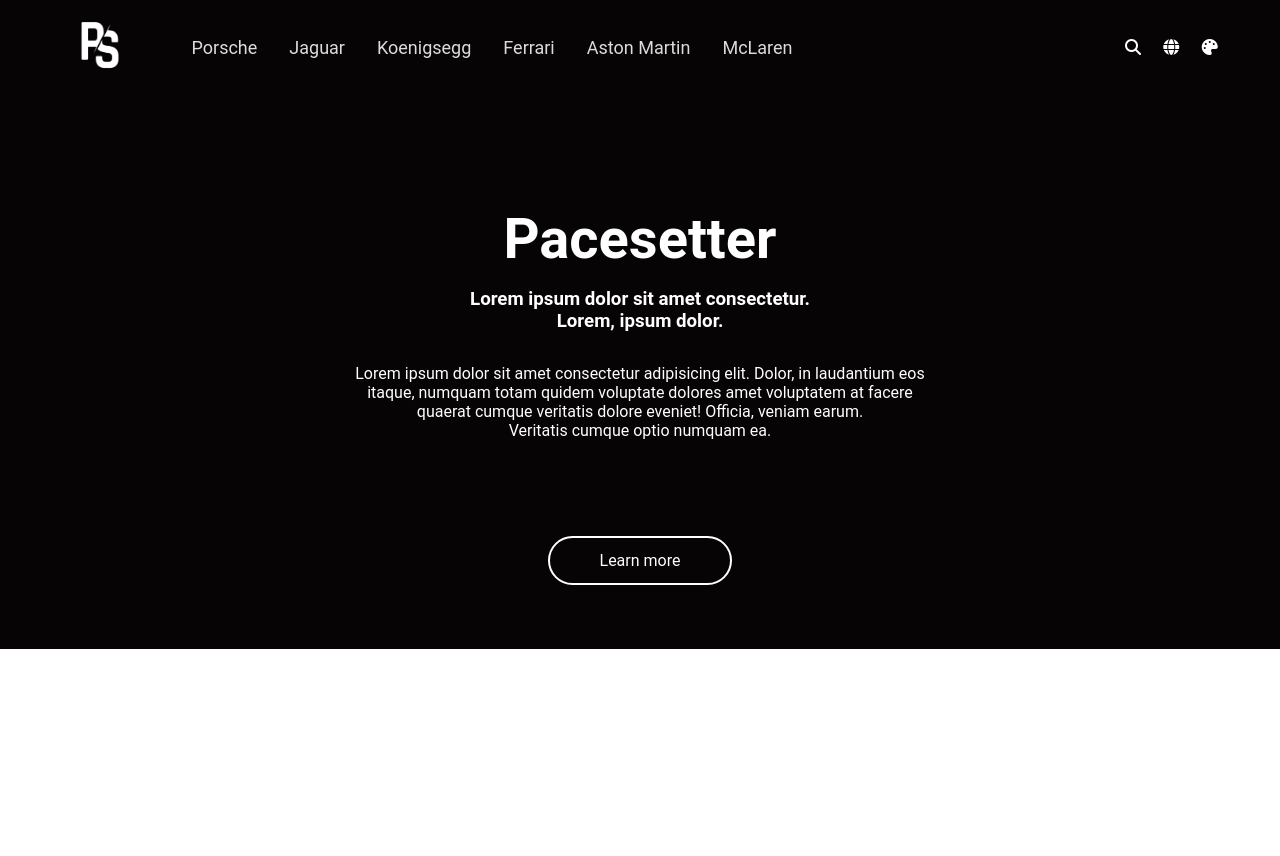
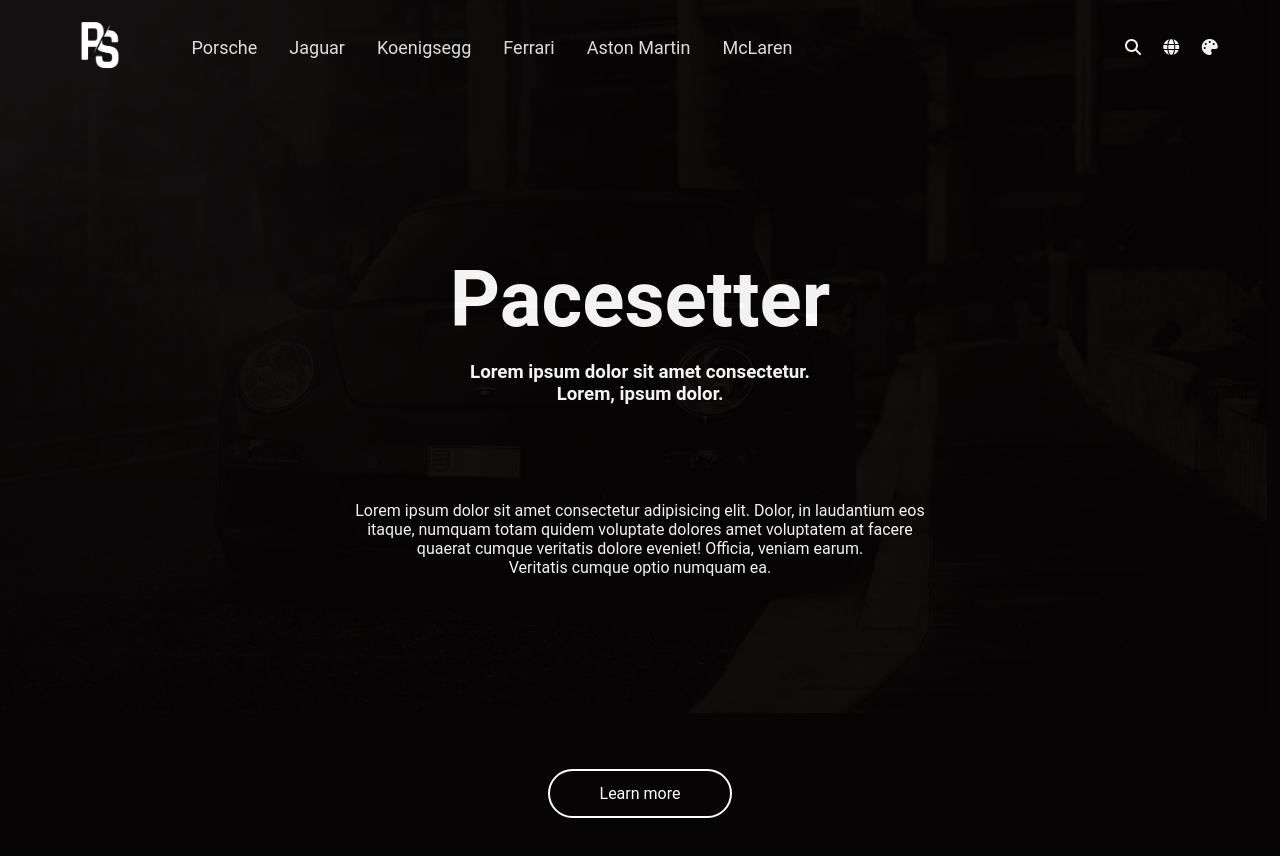
Before and after one commit to joelroed/Pacesetter----TRASHED, a plain HTML site: page index.html in a window 1280 px wide. Before the commit the page ends 800 px from the top, so only its background shows below. Drawn offline with Linux system fonts and the light colour scheme.

Commit message:
Background Initial Test

```diff
--- a/index.html
+++ b/index.html
@@ -11,6 +11,9 @@
   </head>
   <body>
     <section id="landing__page">
+    <figure>
+      <img src="./Imgs/139-1390161_porsche-wallpaper-black-and-white.jpg" alt="" class="lp__bg">
+    </figure>
       <nav class="header__nav">
         <figure class="logo__wrapper">
           <img src="./Imgs/Pacesetter logo_low.png" alt="" class="logo__img">
--- a/style.css
+++ b/style.css
@@ -26,6 +26,12 @@
 
   #landing__page {
     background-color: hsl(0, 25%, 2%);
+  }
+
+  .lp__bg {
+    position: absolute;
+    opacity: 0.05;
+    width: 99%;
   }
 
   .logo__img {
@@ -75,18 +81,18 @@
 }
 
 .lp__title {
-  font-size: 56px;
-  padding: 5rem 0 1rem 0;
+  font-size: 78px;
+  padding: 8rem 0 1rem 0;
 }
 
 .lp__under-title-2 {
-  padding: 0 0 2rem 0;
+  padding: 0 0 6rem 0;
 }
 
 .lp__btn {
   display: flex;
   justify-content: center;
-  padding: 4rem 0;
+  padding: 10rem 0;
 }
 
 .button-1 {
```
Also changed, not shown: Imgs/139-1390161_porsche-wallpaper-black-and-white.jpg (added), Imgs/porsche-vision-hypercar-concept-behance-640x534.jpg (added).
